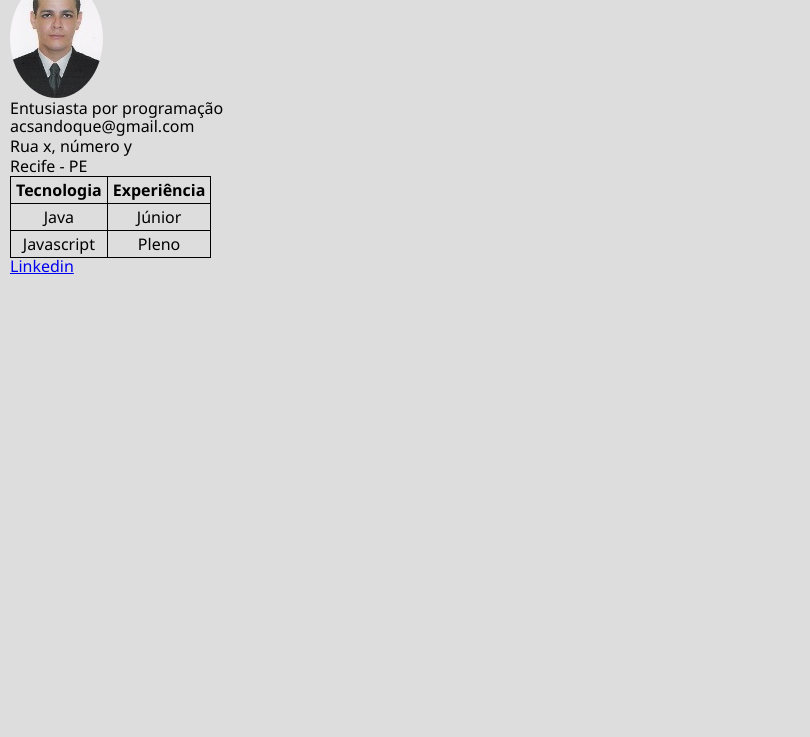
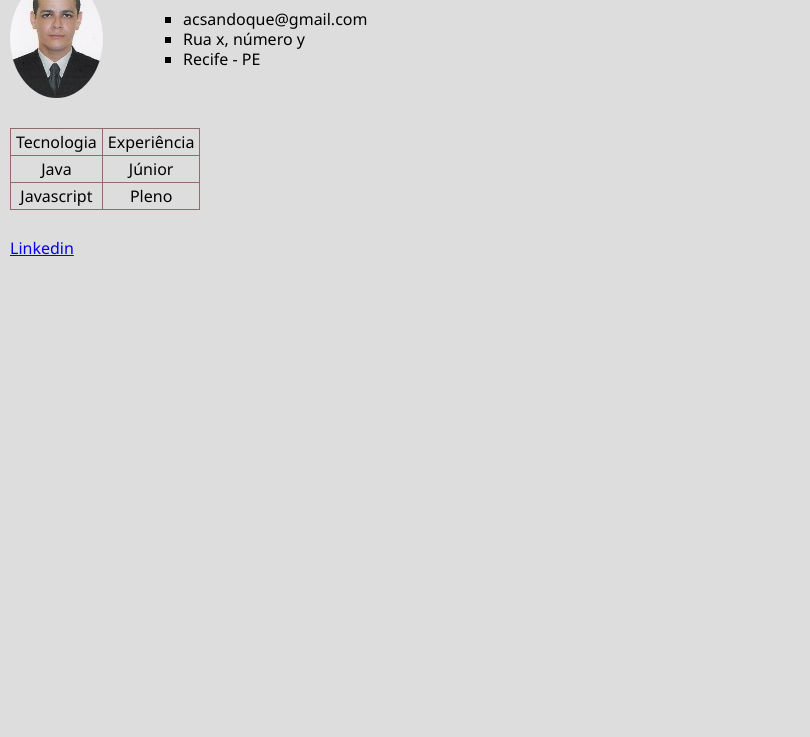
Before and after one commit to Sandoque/front-end-fundamentos-igti, a plain HTML site: page aula05/producao/index.html in a window 1280 px wide. Shown: the part 63-800 px from the top of the page, without its empty margins (0-810 px from the left). Drawn offline with Linux system fonts and the light colour scheme.

Commit message:
praticando

```diff
--- a/aula05/producao/css/style.css
+++ b/aula05/producao/css/style.css
@@ -14,6 +14,7 @@ h1 {
   font-size: 2rem;
   font-weight: bold;
   text-align: center;
+  color: purple;
 }
 
 h2 {
@@ -39,11 +40,16 @@ img {
   margin-right: 50px;
 }
 
-.personal-data {
+.dados-pessoais {
   display: flex;
   flex-direction: row;
   align-items: center;
   justify-content: flex-start;
+}
+
+#dados {
+  margin-left: 30px;
+  list-style-type: disc;
 }
 
 table {
@@ -54,11 +60,12 @@ table,
 tr,
 th,
 td {
-  border: 1px solid black;
+  border: 1px solid rgb(146, 107, 107);
   padding: 5px;
+  margin-bottom: 30px;
+  margin-top: 30px;
 }
 
 th {
-  font-weight: bold;
-  text-align: center;
+  background-color: #ddd;
 }
--- a/aula05/producao/index.html
+++ b/aula05/producao/index.html
@@ -11,15 +11,15 @@
   </head>
   <body>
     <h1>Antônio Carlos</h1>
-    <img src="./img/Foto.jpg" alt="Antônio Carlos" />
+    <div class="dados-pessoais">
+      <img src="./img/Foto.jpg" alt="Antônio Carlos" />
 
-    <p>Entusiasta por <strong>programação</strong></p>
-
-    <ul>
-      <li>acsandoque@gmail.com</li>
-      <li>Rua x, número y</li>
-      <li><span class="city">Recife</span> - PE</li>
-    </ul>
+      <ul id="dados">
+        <li>acsandoque@gmail.com</li>
+        <li>Rua x, número y</li>
+        <li><span class="city">Recife</span> - PE</li>
+      </ul>
+    </div>
 
     <table border="1">
       <tr>
```
